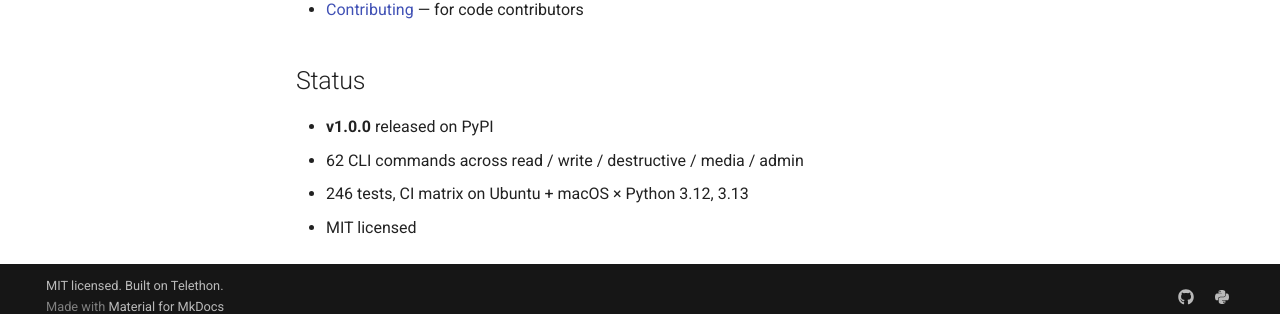
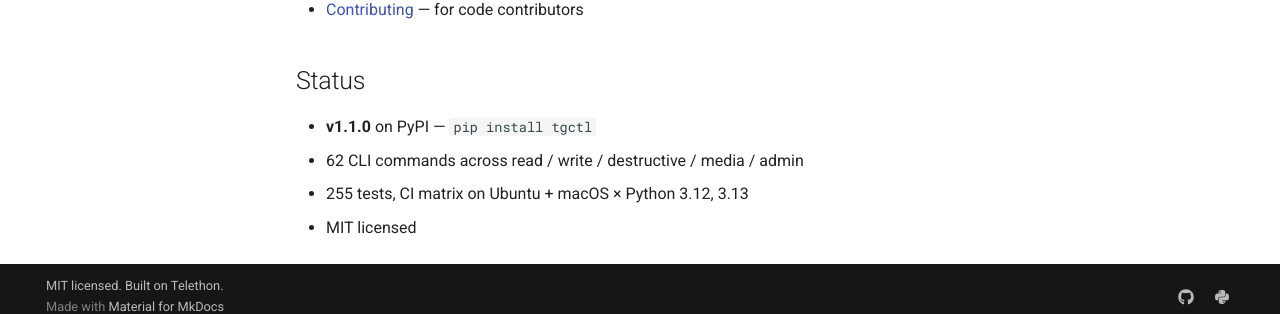
Before and after one commit to b1rd33/tg-cli, an MkDocs documentation site: the page built from docs/index.md, in a window 1280 px wide and 900 px high, scrolled down 994 px. Shown: the part 571-885 px from the top of the window. Built offline with MkDocs 1.6.1 and Material for MkDocs 9.7.7, drawn with Linux system fonts in a browser that asks for light colours; comment, search, counter and statistics services are not loaded.

Commit message:
docs(site): update home page status to v1.1.0 + 255 tests

```diff
--- a/docs/index.md
+++ b/docs/index.md
@@ -58,7 +58,7 @@ chat to address.
 
 ## Status
 
-- **v1.0.0** released on PyPI
+- **v1.1.0** on PyPI — `pip install tgctl`
 - 62 CLI commands across read / write / destructive / media / admin
-- 246 tests, CI matrix on Ubuntu + macOS × Python 3.12, 3.13
+- 255 tests, CI matrix on Ubuntu + macOS × Python 3.12, 3.13
 - MIT licensed
```
